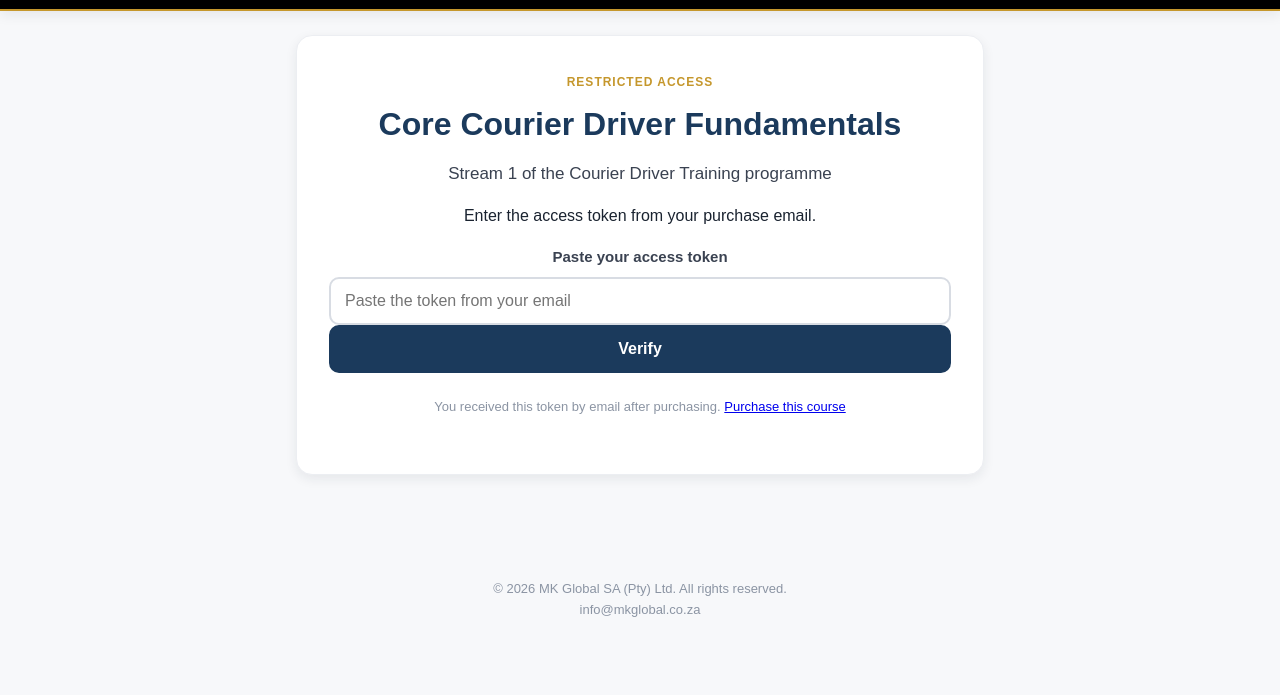
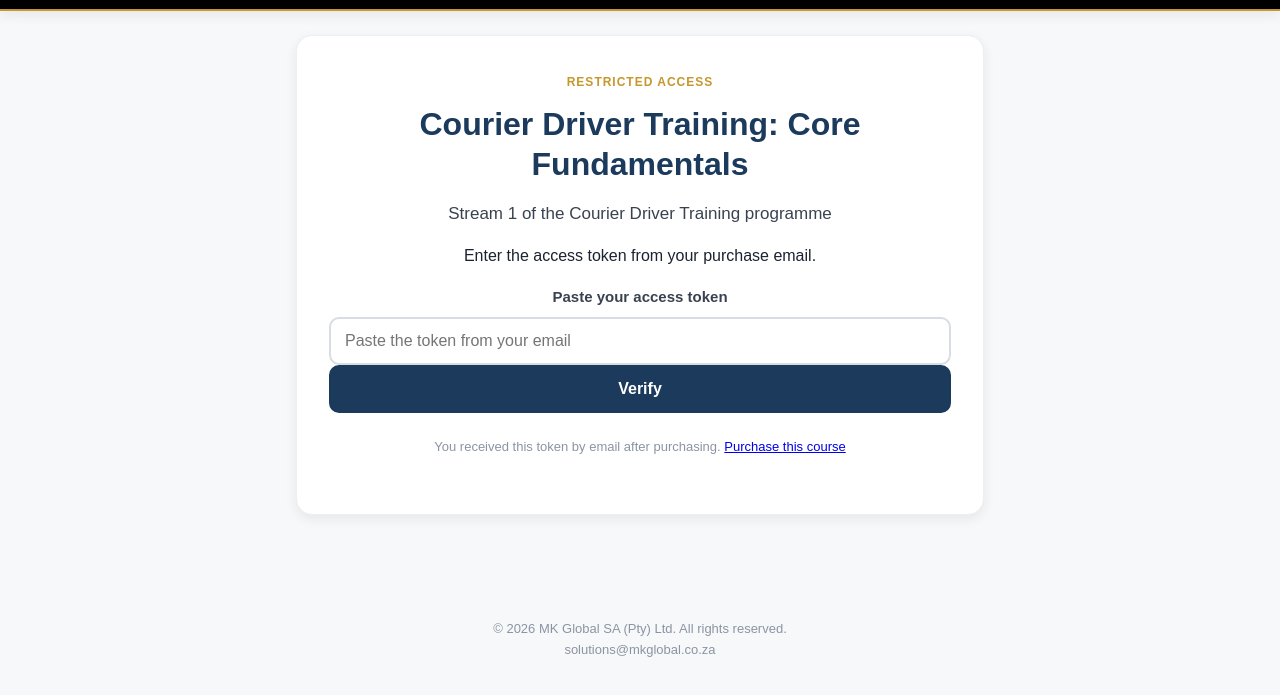
Before and after one commit to mumbak2-cell/mkg-courier-core, a plain HTML site: page index.html in a window 1280 px wide. Shown: the part 87-782 px from the top of the page. Drawn offline with Linux system fonts and the light colour scheme.

Commit message:
fix: align course title to certificate, update support email
Course name on screen now matches the certificate and purchase email
title ("Courier Driver Training: Core Fundamentals", from the website's api/_lib/products.js).
Footer address info@ -> solutions@mkglobal.co.za.
Copy only; no assessment, token or certificate logic touched.

Co-Authored-By: Claude Sonnet 5.5 <noreply@anthropic.com>

```diff
--- a/index.html
+++ b/index.html
@@ -3,9 +3,9 @@
 <head>
 <meta charset="UTF-8">
 <meta name="viewport" content="width=device-width, initial-scale=1.0, maximum-scale=5.0">
-<meta name="description" content="Core Courier Driver Fundamentals online course by MK Global SA. Professional training for South African parcel-delivery drivers.">
+<meta name="description" content="Courier Driver Training: Core Fundamentals online course by MK Global SA. Professional training for South African parcel-delivery drivers.">
 <meta name="theme-color" content="#1B3A5C">
-<title>Core Courier Driver Fundamentals | MK Global SA</title>
+<title>Courier Driver Training: Core Fundamentals | MK Global SA</title>
 
 <style>
 :root {
@@ -183,7 +183,7 @@ p{margin:0 0 var(--space-4) 0}
 <div class="view is-active" id="view-access">
   <div class="card text-center">
     <span class="eyebrow">Restricted access</span>
-    <h1 id="gate-title">Core Courier Driver Fundamentals</h1>
+    <h1 id="gate-title">Courier Driver Training: Core Fundamentals</h1>
     <p class="lead">Stream 1 of the Courier Driver Training programme</p>
     <p id="gate-status">Checking your access...</p>
     <div class="field" id="codeField" style="display:none;">
@@ -224,7 +224,7 @@ p{margin:0 0 var(--space-4) 0}
 <!-- DASHBOARD -->
 <div class="view" id="view-dashboard">
   <div class="card">
-    <span class="eyebrow">Stream 1: Core Courier Driver Fundamentals</span>
+    <span class="eyebrow">Courier Driver Training: Core Fundamentals (Stream 1)</span>
     <h1>Your Course Dashboard</h1>
     <p id="dashGreeting"></p>
     <div class="progress">
@@ -262,7 +262,7 @@ p{margin:0 0 var(--space-4) 0}
   <div class="card">
     <button class="btn btn--secondary" id="backToDashFromAss" style="margin-bottom:var(--space-4)">&larr; Back to Dashboard</button>
     <span class="eyebrow">Final Assessment</span>
-    <h1>Core Courier Driver Fundamentals</h1>
+    <h1>Courier Driver Training: Core Fundamentals</h1>
     <div id="ass-intro">
       <p class="lead">This assessment has 10 multiple-choice questions, marked on the MK Global server. Answer at least 8 of the 10 correctly to pass and earn your verified Certificate of Completion. It is followed by 5 reflection questions for your own practice. They are not marked, are not sent to MK Global, and do not affect your result.</p>
       <div class="meta-row">
@@ -306,7 +306,7 @@ p{margin:0 0 var(--space-4) 0}
 </main>
 
 <footer class="site-footer">
-  <p>&copy; 2026 MK Global SA (Pty) Ltd. All rights reserved.<br>info@mkglobal.co.za</p>
+  <p>&copy; 2026 MK Global SA (Pty) Ltd. All rights reserved.<br>solutions@mkglobal.co.za</p>
 </footer>
 
 <script>
@@ -1229,7 +1229,7 @@ function showCertificate() {
   if (!result || !result.passed || typeof result.certificateUrl !== "string" || !result.certificateUrl.startsWith(CERT_PAGE_PREFIX)) return;
   const firstName = state.learner ? state.learner.name.split(" ")[0] : "";
   document.getElementById("certMessage").textContent =
-    "Well done" + (firstName ? ", " + firstName : "") + ". You have completed the Core Courier Driver Fundamentals course.";
+    "Well done" + (firstName ? ", " + firstName : "") + ". You have completed the Courier Driver Training: Core Fundamentals course.";
   document.getElementById("certLink").href = result.certificateUrl;
   showView("view-certificate");
 }
```
